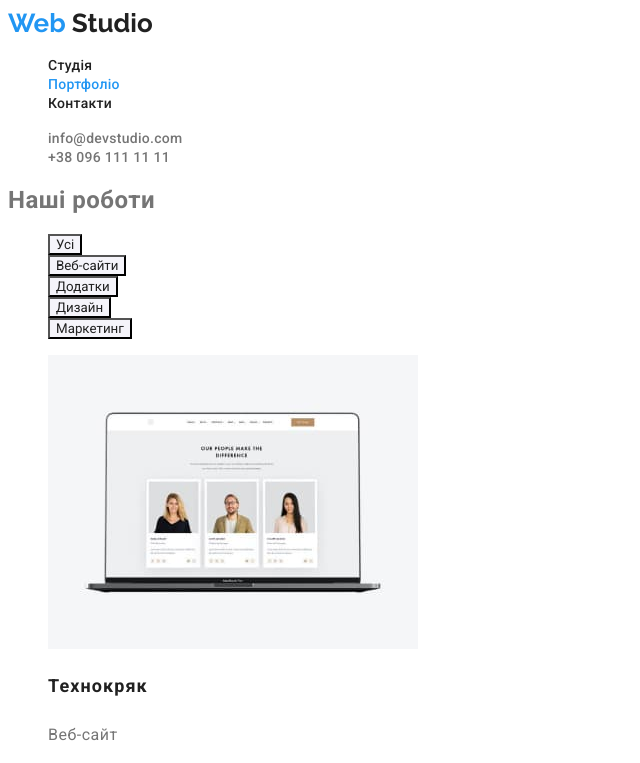
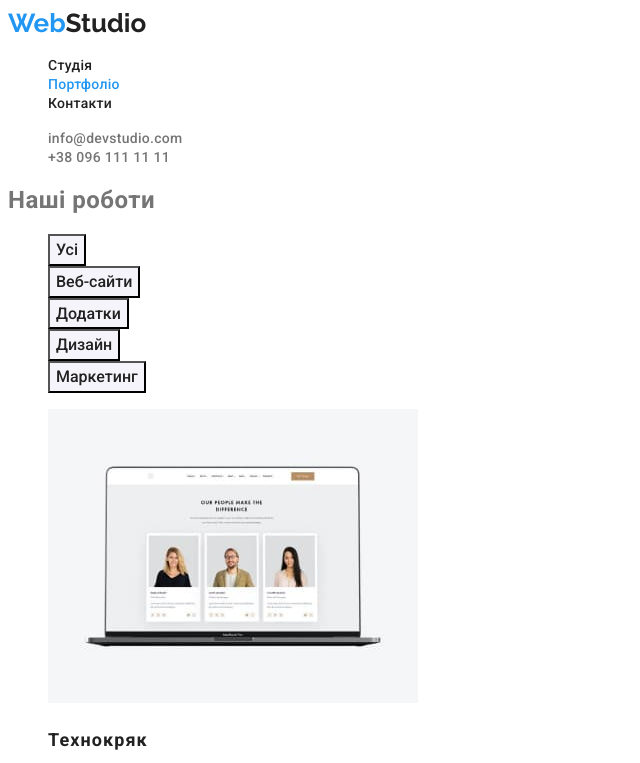
Before and after one commit to kuzmin-eduard/goit-markup-hw-02, a plain HTML site: page portfolio.html in a window 1280 px wide. Shown: the top 763 px of the page, without its empty margins (0-640 px from the left). Drawn offline with Linux system fonts and the light colour scheme.

Commit message:
Доопрацювання

```diff
--- a/css/styles.css
+++ b/css/styles.css
@@ -44,6 +44,7 @@ ul {
     line-height: 1.19;
     text-decoration: none;
     letter-spacing: 0em;
+    font-style: normal;
 }
 
 .logo-header:hover,
@@ -110,7 +111,6 @@ ul {
     line-height: 1.36;
     text-align: center;
     letter-spacing: 0.06em;
-    text-transform: uppercase;
 }
 .button-hero {
     color: var(--primary-white-color);
@@ -131,7 +131,6 @@ ul {
     font-weight: 700;
     font-size: 14px;
     line-height: 1.14;
-    text-transform: uppercase;
 }
 
 .section .text {
@@ -197,6 +196,10 @@ line-height: 1.18;
     background-color: var(--button-portfolio);
     font-family: inherit;
     cursor: pointer;
+    font-weight: 500;
+    font-size: 16px;
+    line-height: 1.62;
+    text-align: center;
 }
 .button-portfolio:hover,
 .button-portfolio:focus {
```
Also changed, not shown: index.html (+2 -2 lines), portfolio.html (+2 -2 lines).
